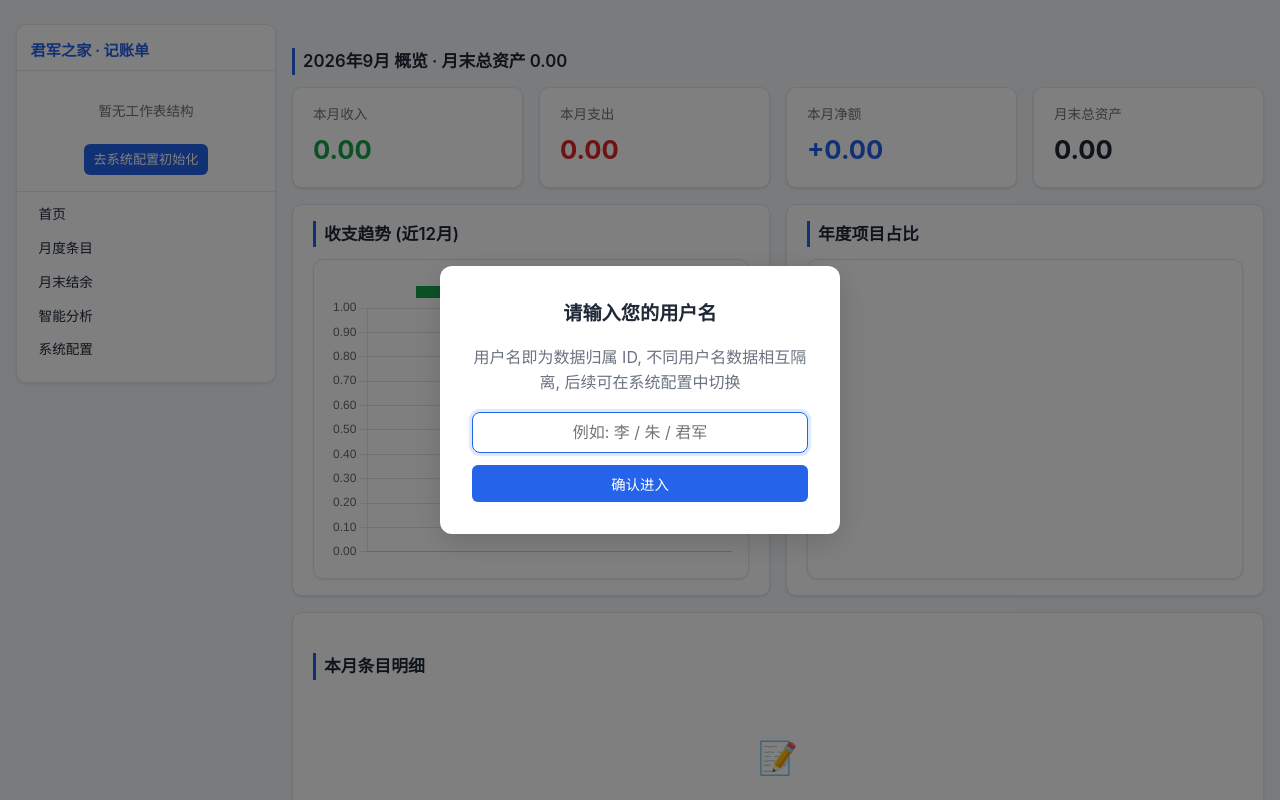
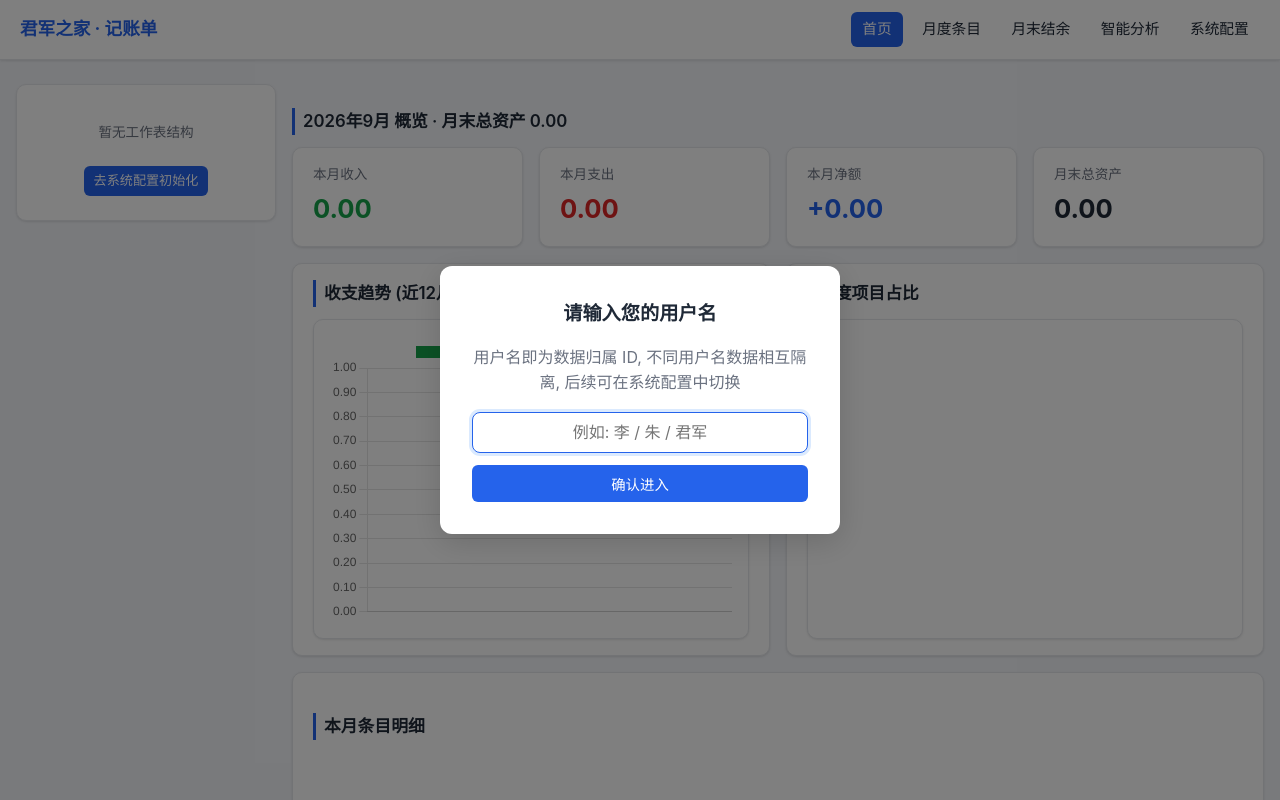
Before and after one commit to siruoren/family-web-budget, a Flask app: page / in a window 1280 px wide. Run offline with Flask 3, Linux system fonts and the light colour scheme; parts of the project's set-up code (start-up, migrations or seed data) failed here and were passed over; some libraries are stand-ins or nearby versions.

Commit message:
style(ui): 重构顶部导航栏并调整侧边栏样式
1. 从侧边栏迁移菜单到顶部导航栏
2. 添加导航激活态样式和顶部用户栏样式
3. 调整侧边栏置顶距离和最大高度适配新顶部栏

```diff
--- a/app/static/css/style.css
+++ b/app/static/css/style.css
@@ -44,6 +44,12 @@ a:hover { text-decoration: underline; }
   font-size: .92rem;
 }
 .nav-links a:hover { background: var(--primary-soft); text-decoration: none; }
+.nav-links a.active { background: var(--primary); color: #fff; }
+.topbar-user {
+  padding: .25rem .6rem; border-radius: 6px;
+  background: var(--primary-soft); color: var(--primary);
+  font-size: .82rem; font-weight: 600;
+}
 .period-picker { display: flex; gap: .35rem; align-items: center; }
 .period-picker select {
   padding: .35rem .5rem; border: 1px solid var(--border);
@@ -59,8 +65,8 @@ a:hover { text-decoration: underline; }
 /* ---------- 左侧多级菜单侧边栏 ---------- */
 .layout { display: flex; align-items: flex-start; gap: 1rem; max-width: 1280px; margin: 1.5rem auto; padding: 0 1rem; }
 .sidebar {
-  flex: 0 0 260px; position: sticky; top: 1.5rem;
-  max-height: calc(100vh - 3rem); overflow-y: auto;
+  flex: 0 0 260px; position: sticky; top: 4rem;
+  max-height: calc(100vh - 5rem); overflow-y: auto;
   background: var(--card); border: 1px solid var(--border);
   border-radius: 10px; box-shadow: var(--shadow);
   padding: .5rem 0;
--- a/app/templates/base.html
+++ b/app/templates/base.html
@@ -28,11 +28,23 @@
   </div>
   {% endif %}
 
+  {# ===== 顶部菜单栏 ===== #}
+  <nav class="topbar">
+    <a class="brand" href="{{ url_for('dashboard.index') }}">君军之家 · 记账单</a>
+    <div class="nav-links">
+      <a href="{{ url_for('dashboard.index') }}" class="{{ 'active' if request.endpoint and request.endpoint.startswith('dashboard') }}">首页</a>
+      <a href="{{ url_for('entries.index') }}" class="{{ 'active' if request.endpoint and request.endpoint.startswith('entries') }}">月度条目</a>
+      <a href="{{ url_for('entries.balances') }}" class="{{ 'active' if request.endpoint == 'entries.balances' }}">月末结余</a>
+      <a href="{{ url_for('analysis.index') }}" class="{{ 'active' if request.endpoint and request.endpoint.startswith('analysis') }}">智能分析</a>
+      <a href="{{ url_for('settings.index') }}" class="{{ 'active' if request.endpoint and request.endpoint.startswith('settings') }}">系统配置</a>
+    </div>
+    {% if user_label %}
+    <span class="topbar-user">{{ user_label }}</span>
+    {% endif %}
+  </nav>
+
   <div class="layout">
     <aside class="sidebar">
-      <div class="sidebar-head">
-        <a class="brand" href="{{ url_for('dashboard.index') }}">君军之家 · 记账单</a>
-      </div>
 
       {# ===== 工作表导航 ===== #}
       {% if sidebar_tree %}
@@ -94,14 +106,6 @@
       </div>
       {% endif %}
 
-      {# ===== 底部系统导航 ===== #}
-      <div class="sidebar-nav">
-        <a href="{{ url_for('dashboard.index') }}">首页</a>
-        <a href="{{ url_for('entries.index') }}">月度条目</a>
-        <a href="{{ url_for('entries.balances') }}">月末结余</a>
-        <a href="{{ url_for('analysis.index') }}">智能分析</a>
-        <a href="{{ url_for('settings.index') }}">系统配置</a>
-      </div>
     </aside>
 
     <main class="container main-with-sidebar">
```
